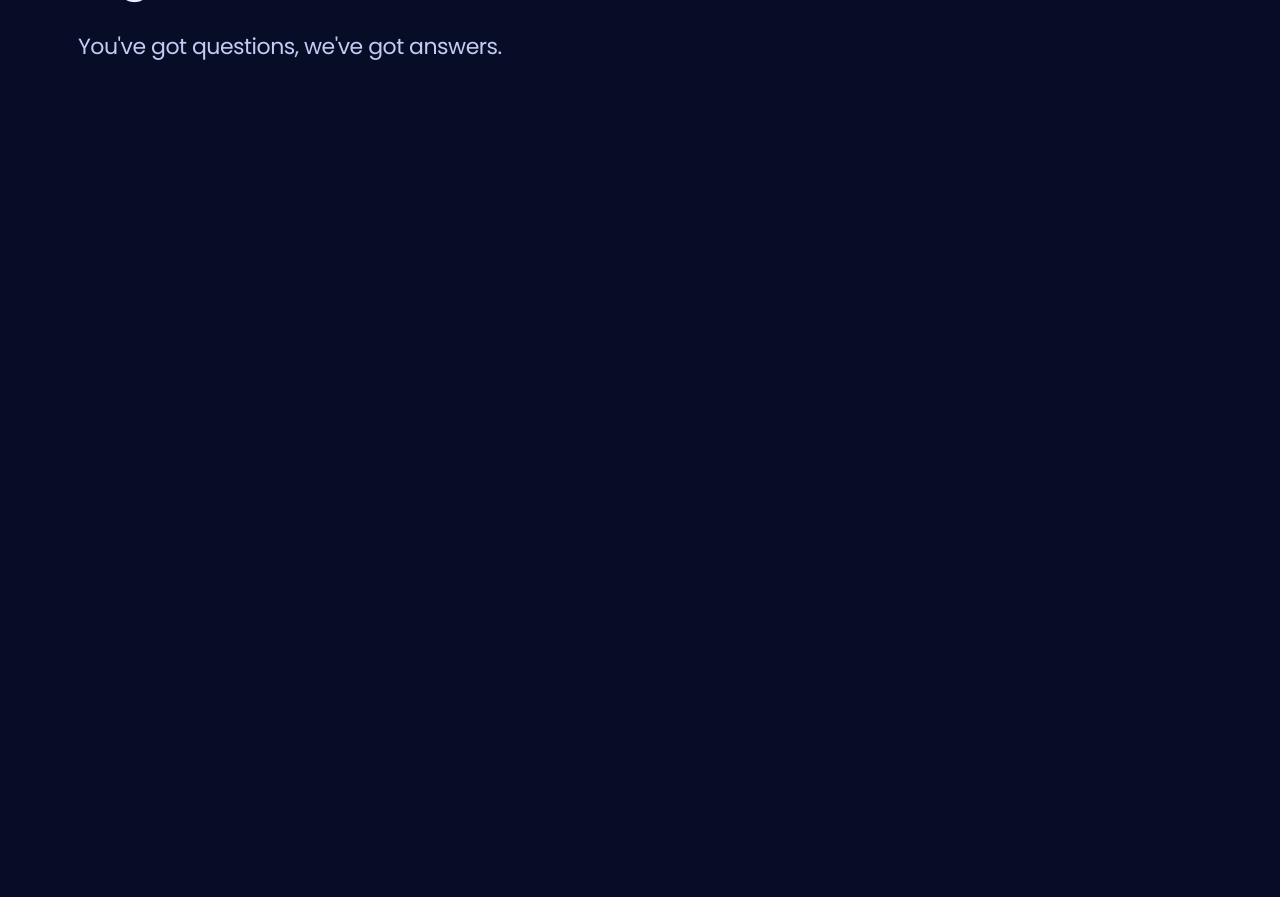
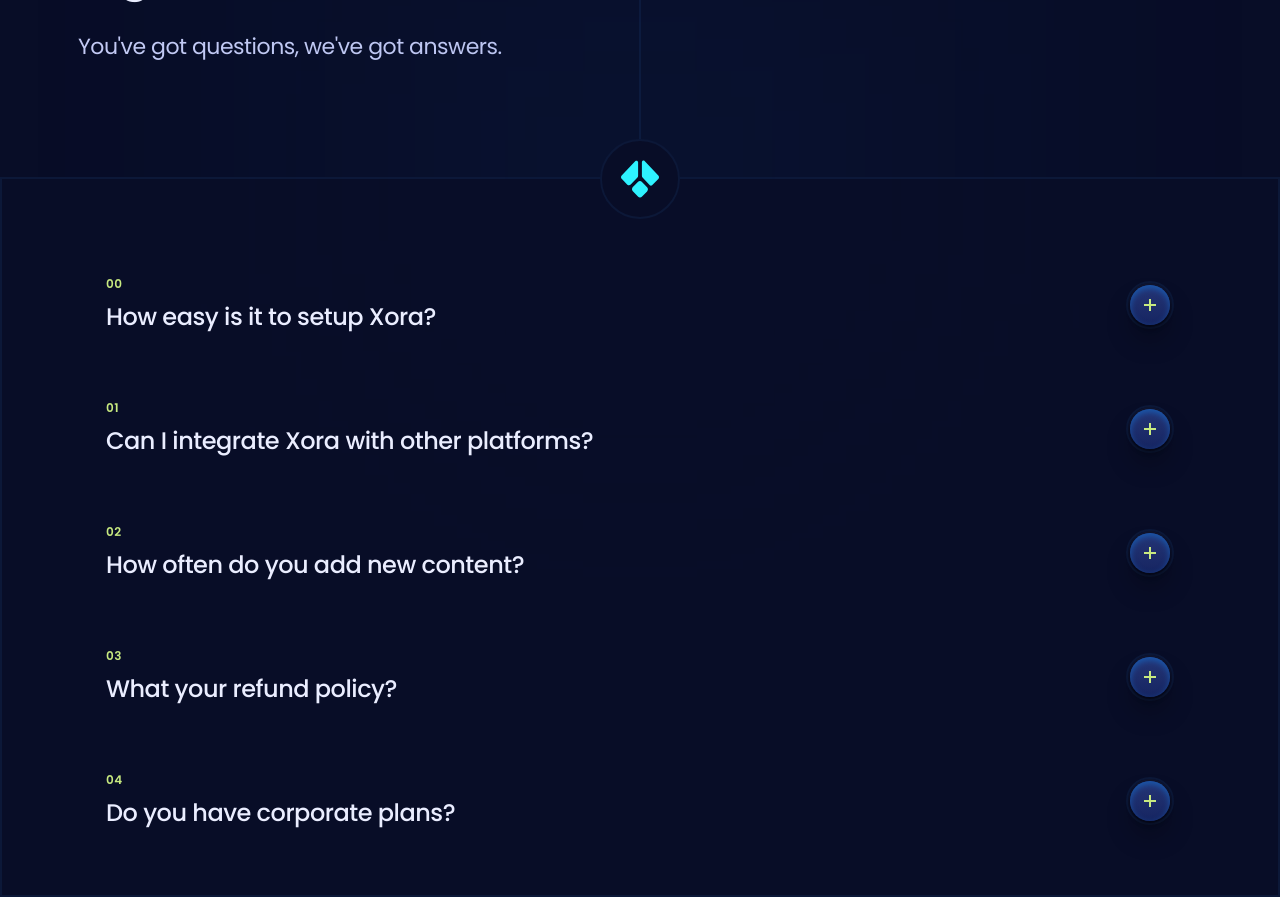
Before and after one commit to c4tding/sass_landingpage, a React (Vite) app: page / in a window 1280 px wide. Shown: the part 3260-4157 px from the top of the page. Before the commit the page ends 3437 px from the top, so only its background shows below. Built offline with nearby package versions, Linux system fonts and the light colour scheme.

Commit message:
feat add faq items structure inside FAQ layout - prepare for accordion interaction.

```diff
--- a/src/components/FaqItem.jsx
+++ b/src/components/FaqItem.jsx
@@ -12,11 +12,26 @@
             <div className="group relative flex cursor-pointer items-center justify-between gap-10 px-7"
                 onClick={() => {
                     setActiveId(activeId === item.id ? null : item.id)
-                }}>
-                <div className="small-compact mb-1.5 text-p3  max-lg:hidden">
-                    {index < 10 ? '0' : ''}{index}
+                }}
+            >
+                <div className="flex-1  ">
+                    <div className="small-compact mb-1.5 text-p3  max-lg:hidden">
+                        {index < 10 ? '0' : ''}
+                        {index}
+                    </div>
+                    <div className={clsx("text-h6 font-h6 leading-h6 text-p4 transition-colors duration-500 max-md:flex max-md:min-h-20 max-md:items-center", active && "max-lg:text-p1")}>
+                        {item}
+                    </div>
                 </div>
-                <div className={clsx("text-h6 font-h6 leading-h6 text-p4 transition-colors duration-500 max-md:flex max-md:min-h-20 max-md:items-center", active && "max-lg:text-p1")}>{item}</div>
+
+                <div
+                    className={clsx(
+                        "faq-icon relative flex size-12 items-center justify-center rounded-full border-2 border-s2 shadow-400 transition-all duration-500 group-hover:border-s4",
+                        active && "faq-icon_active",
+                    )}
+                >
+                    <div className="g4 size-11/12 rounded-full shadow-300" />
+                </div>
             </div>
         </div>
     )
--- a/src/sections/Faq.jsx
+++ b/src/sections/Faq.jsx
@@ -1,13 +1,31 @@
 
 import { Element } from 'react-scroll';
+import FaqItem from '../components/FaqItem';
+import { faq } from '../constants/index';
 const Faq = () => {
+    const halfLength = Math.floor(faq.length / 2)
     return (
         <section>
             <Element name='faq' className='relative'>
                 <div className="container relative z-2 py-28">
                     <div>
-                        <h3 className='text-h3 font-h3 leading-h3 tracking-h3 max-md:text-h5 max-md:font-h5 max-md:leading-h5 max-w-640 max-lg:max-w-md mb-7 text-p4'>Curiosity didn't kill the cat, it given answers. </h3>
+                        <h3 className='text-h3 font-h3 leading-h3 tracking-h3 max-md:text-h5 max-md:font-h5 max-md:leading-h5 max-w-640 max-lg:max-w-md mb-7 text-p4'>Curiosity didn't kill the cat, it given answers.
+                        </h3>
                         <p className='text-body-1 leading-body-1 max-lg:max-w-sm'>You've got questions, we've got answers.</p>
+                    </div>
+
+                    <div className='faq-line_after w-0.5 h-full absolute left-[calc(50%-1px)] top-0 -z-1 bg-s2' />
+                </div>
+                <div className='faq-glow_before relative z-2 border-2 border-s2 bg-s1'>
+                    <div className="container flex gap-10 max-lg:block">
+                        <div className="rounded-half absolute -top-10 left-[calc(50%-39.9px)] z-4 flex size-20 items-center justify-center border-2 border-s2 bg-s1">
+                            <img src="/images/faq-logo.svg" alt="logo" className='size-1/2' />
+                        </div>
+                        <div className="relative flex-1 pt-24">
+                            {faq.slice(0, halfLength).map((item, index) => (
+                                <FaqItem key={item.id} item={item.question} index={index} />
+                            ))}
+                        </div>
                     </div>
                 </div>
             </Element>
```
